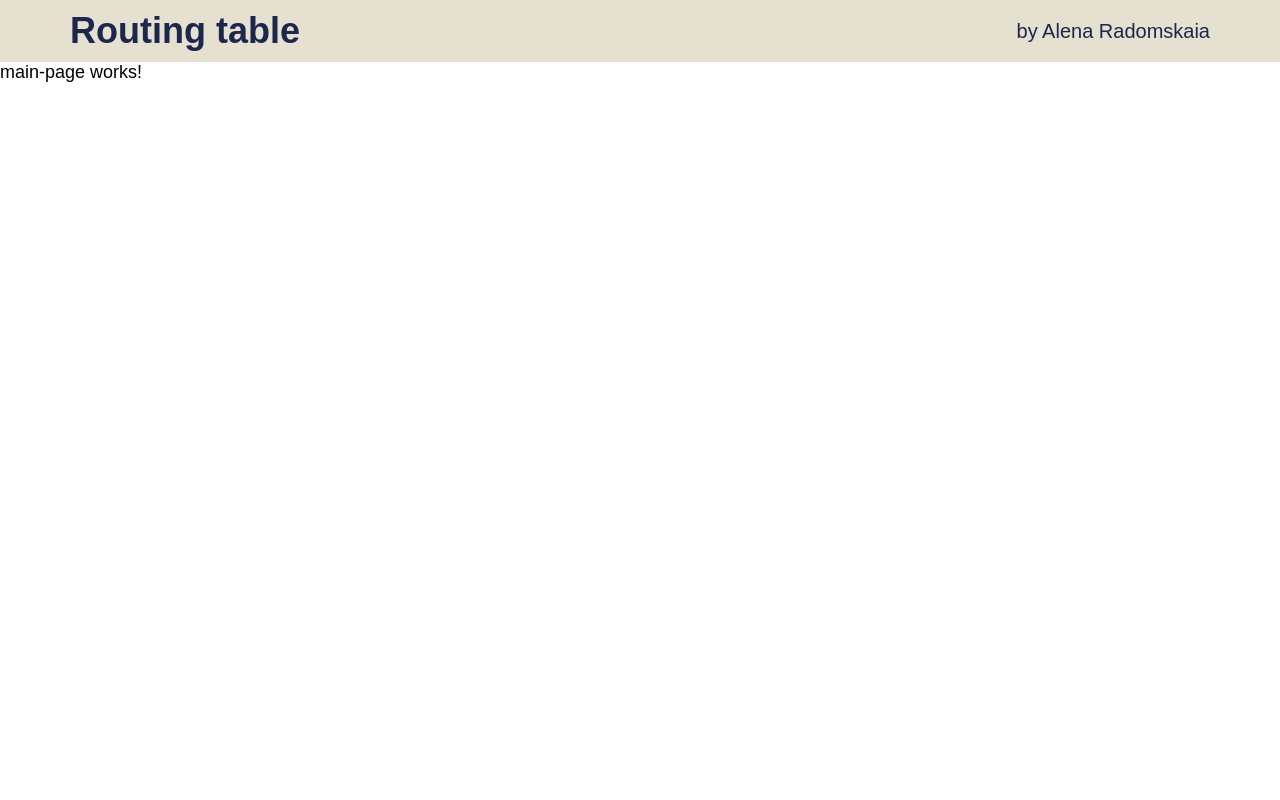
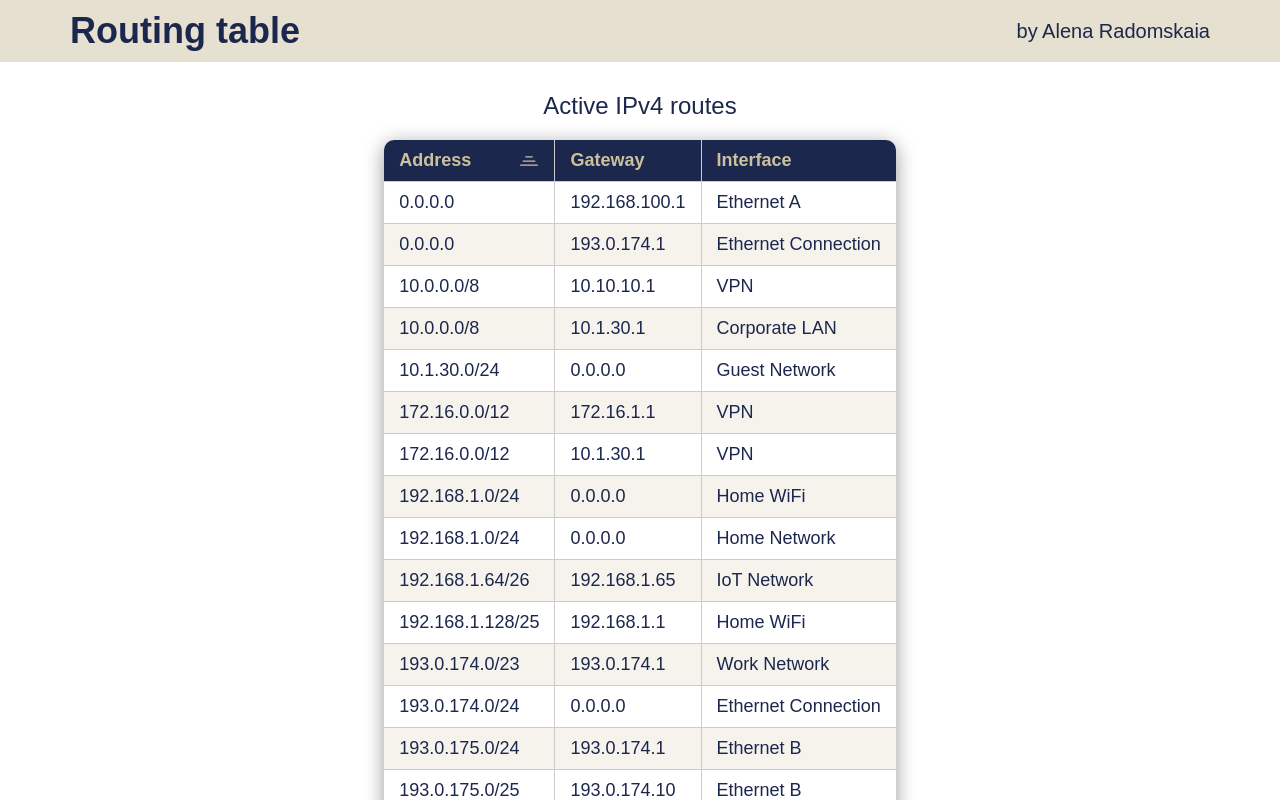
Before and after one commit to radomskaia/angular-routing-table, an Angular app: page /main in a window 1280 px wide. Shown: the top 800 px of the page. Built offline with nearby package versions, Linux system fonts and the light colour scheme.

Commit message:
feat: implement network route table with sorting and styling

```diff
--- a/src/app/core/pages/main-page/main-page.component.html
+++ b/src/app/core/pages/main-page/main-page.component.html
@@ -1 +1,5 @@
-<p>main-page works!</p>
+<main class="mainPage">
+  <div class="container">
+    <app-network-route-table class="table" />
+  </div>
+</main>
--- a/src/app/core/pages/main-page/main-page.component.ts
+++ b/src/app/core/pages/main-page/main-page.component.ts
@@ -1,7 +1,8 @@
 import { Component } from '@angular/core';
+import { NetworkRouteTableComponent } from '../../../features/network-route-table/network-route-table.component';
 
 @Component({
-  imports: [],
+  imports: [NetworkRouteTableComponent],
   selector: 'app-main-page',
   styleUrl: './main-page.component.scss',
   templateUrl: './main-page.component.html',
--- /dev/null
+++ b/src/app/core/pipes/format-table-string.pipe.ts
@@ -0,0 +1,22 @@
+import type { PipeTransform } from '@angular/core';
+import { Pipe } from '@angular/core';
+import type { NetworkRoute } from '../models/network-route.model';
+import type { SortOrder } from '../types/sort.types';
+import { getPrefixLength } from '../../shared/utils/ip-utilities';
+
+@Pipe({
+  name: 'formatTableString',
+  standalone: true,
+})
+export class FormatTableStringPipe implements PipeTransform {
+  public transform(route: NetworkRoute, key: SortOrder): string {
+    if (key !== 'address') {
+      return route[key];
+    }
+    const maskLength = getPrefixLength(route.mask);
+    if (maskLength) {
+      return `${route.address}/${maskLength}`;
+    }
+    return route.address;
+  }
+}
--- a/src/app/core/services/network-route.service.ts
+++ b/src/app/core/services/network-route.service.ts
@@ -5,9 +5,6 @@ import type { NetworkRoute } from '../models/network-route.model';
 import type { Observable } from 'rxjs';
 import { map } from 'rxjs';
 import { RouteSortService } from './route-sort.service';
-
-const DEFAULT_PAGE_SIZE = 10;
-const DEFAULT_PAGE = 1;
 
 @Injectable({
   providedIn: 'root',
@@ -20,8 +17,8 @@ export class NetworkRouteService {
   public getRoutes(
     order: SortOrder,
     direction: SortDirection,
-    page = DEFAULT_PAGE,
-    pageSize = DEFAULT_PAGE_SIZE,
+    page: number,
+    pageSize: number,
   ): Observable<NetworkRoute[]> {
     return this.getDataSource().pipe(
       map((result) => {
--- /dev/null
+++ b/src/app/features/network-route-table/network-route-table.component.html
@@ -0,0 +1,41 @@
+<table class="table">
+  <caption>
+    Active IPv4 routes
+  </caption>
+  <thead>
+    <tr class="tableHeader">
+      <th
+        *ngFor="let key of tableColumns"
+        (click)="onHeaderClick(key)"
+        [ngClass]="{ headerActive: sortOrder.value === key }"
+      >
+        <div class="tableHeaderCell">
+          <p>{{ key }}</p>
+          <app-button
+            [iconPath]="sortButton.path"
+            [ariaLabel]="sortButton.alt"
+            class="orderButton icon"
+            [ngClass]="{
+              orderButtonRotate: sortDirection.value === 'asc',
+              hidden: this.sortOrder.value !== key,
+            }"
+            (clicked)="toggleSortDirections()"
+          />
+        </div>
+      </th>
+    </tr>
+  </thead>
+  <tbody>
+    <tr
+      class="tableRow"
+      *ngFor="let route of networkRoutes"
+    >
+      <td
+        class="tableData"
+        *ngFor="let key of tableColumns"
+      >
+        {{ route | formatTableString: key }}
+      </td>
+    </tr>
+  </tbody>
+</table>
--- /dev/null
+++ b/src/app/features/network-route-table/network-route-table.component.scss
@@ -0,0 +1,117 @@
+.table {
+  border-collapse: collapse;
+  border-radius: var(--border-radius2);
+  box-shadow: 0 4px 20px rgba(0, 0, 0, 0.4);
+  text-align: left;
+  color: var(--primary);
+}
+
+caption {
+  padding-top: 1rem;
+  padding-bottom: 2rem;
+  font-size: 2.4rem;
+}
+
+.tableHeader,
+.tableData {
+  padding: 1rem 1.5rem;
+  word-break: break-word;
+}
+
+.tableHeader {
+  position: sticky;
+  top: 0;
+  z-index: 1;
+  font-weight: 700;
+  text-transform: capitalize;
+  color: var(--secondary);
+  background-color: var(--primary);
+}
+
+th {
+  padding: 1rem 1.5rem;
+  text-align: center;
+
+  &:hover {
+    cursor: pointer;
+  }
+}
+
+.headerActive:hover {
+  cursor: default;
+}
+
+.tableRow:nth-child(even) {
+  background-color: var(--secondary-alpha2);
+}
+
+.tableRow:hover {
+  background-color: var(--secondary-alpha);
+}
+
+thead tr:first-child th:first-child {
+  border-top-left-radius: var(--border-radius2);
+}
+
+thead tr:first-child th:last-child {
+  border-top-right-radius: var(--border-radius2);
+}
+
+tbody tr:last-child td:first-child {
+  border-bottom-left-radius: var(--border-radius2);
+}
+
+tbody tr:last-child td:last-child {
+  border-bottom-right-radius: var(--border-radius2);
+}
+
+th,
+td {
+  border: 1px solid #ccc;
+}
+
+thead tr:first-child th {
+  border-top: none;
+}
+
+tbody tr:last-child td {
+  border-bottom: none;
+}
+
+tr td:first-child,
+tr th:first-child {
+  border-left: none;
+}
+
+tr td:last-child,
+tr th:last-child {
+  border-right: none;
+}
+
+.orderButton {
+  transform: scaleY(1);
+  transition: all 0.2s ease-in-out;
+}
+
+.orderButtonRotate {
+  transform: scaleY(-1);
+}
+
+.icon {
+  width: 2rem;
+  height: 2rem;
+}
+
+.tableHeaderCell {
+  display: flex;
+  align-items: center;
+  justify-content: space-between;
+  gap: 2rem;
+}
+
+@media screen and (max-width: 30em) {
+  .tableHeaderCell {
+    flex-wrap: wrap;
+    gap: 1rem;
+  }
+}
--- /dev/null
+++ b/src/app/features/network-route-table/network-route-table.component.ts
@@ -0,0 +1,68 @@
+import type { OnInit } from '@angular/core';
+import { Component, inject } from '@angular/core';
+import type { NetworkRoute } from '../../core/models/network-route.model';
+import { NetworkRouteService } from '../../core/services/network-route.service';
+import type { SortDirection, SortOrder } from '../../core/types/sort.types';
+import { NgClass, NgForOf } from '@angular/common';
+import { ButtonComponent } from '../../shared/components/button/button.component';
+import { ICON_PATH } from '../../shared/constants/buttons-constants';
+import { BehaviorSubject, combineLatest, switchMap } from 'rxjs';
+import { FormatTableStringPipe } from '../../core/pipes/format-table-string.pipe';
+
+const DEFAULT_PAGE_SIZE = 20;
+const DEFAULT_PAGE = 1;
+
+@Component({
+  imports: [NgForOf, ButtonComponent, NgClass, FormatTableStringPipe],
+  selector: 'app-network-route-table',
+  styleUrl: './network-route-table.component.scss',
+  templateUrl: './network-route-table.component.html',
+})
+export class NetworkRouteTableComponent implements OnInit {
+  public networkRoutes: NetworkRoute[] = [];
+  private networkRouteService = inject(NetworkRouteService);
+  public sortOrder = new BehaviorSubject<SortOrder>('address');
+  public sortDirection = new BehaviorSubject<SortDirection>('asc');
+  public pageSize = new BehaviorSubject<number>(DEFAULT_PAGE_SIZE);
+  public page = new BehaviorSubject<number>(DEFAULT_PAGE);
+
+  protected sortButton = {
+    alt: 'Toggle ascending or descending directions',
+    path: ICON_PATH.SORT,
+  };
+
+  protected readonly tableColumns: SortOrder[] = [
+    'address',
+    'gateway',
+    'interface',
+  ];
+
+  public ngOnInit(): void {
+    combineLatest([
+      this.sortOrder,
+      this.sortDirection,
+      this.page,
+      this.pageSize,
+    ])
+      .pipe(
+        switchMap(([order, direction, page, pageSize]) =>
+          this.networkRouteService.getRoutes(order, direction, page, pageSize),
+        ),
+      )
+      .subscribe((data) => (this.networkRoutes = data));
+  }
+
+  protected onHeaderClick(key: SortOrder): void {
+    if (this.sortOrder.value === key) {
+      return;
+    }
+    this.sortOrder.next(key);
+    this.sortDirection.next('asc');
+  }
+
+  protected toggleSortDirections(): void {
+    this.sortDirection.next(
+      this.sortDirection.value === 'desc' ? 'asc' : 'desc',
+    );
+  }
+}
```
Also changed, not shown: 1 other file (tests, documents, lock files or other folders).
